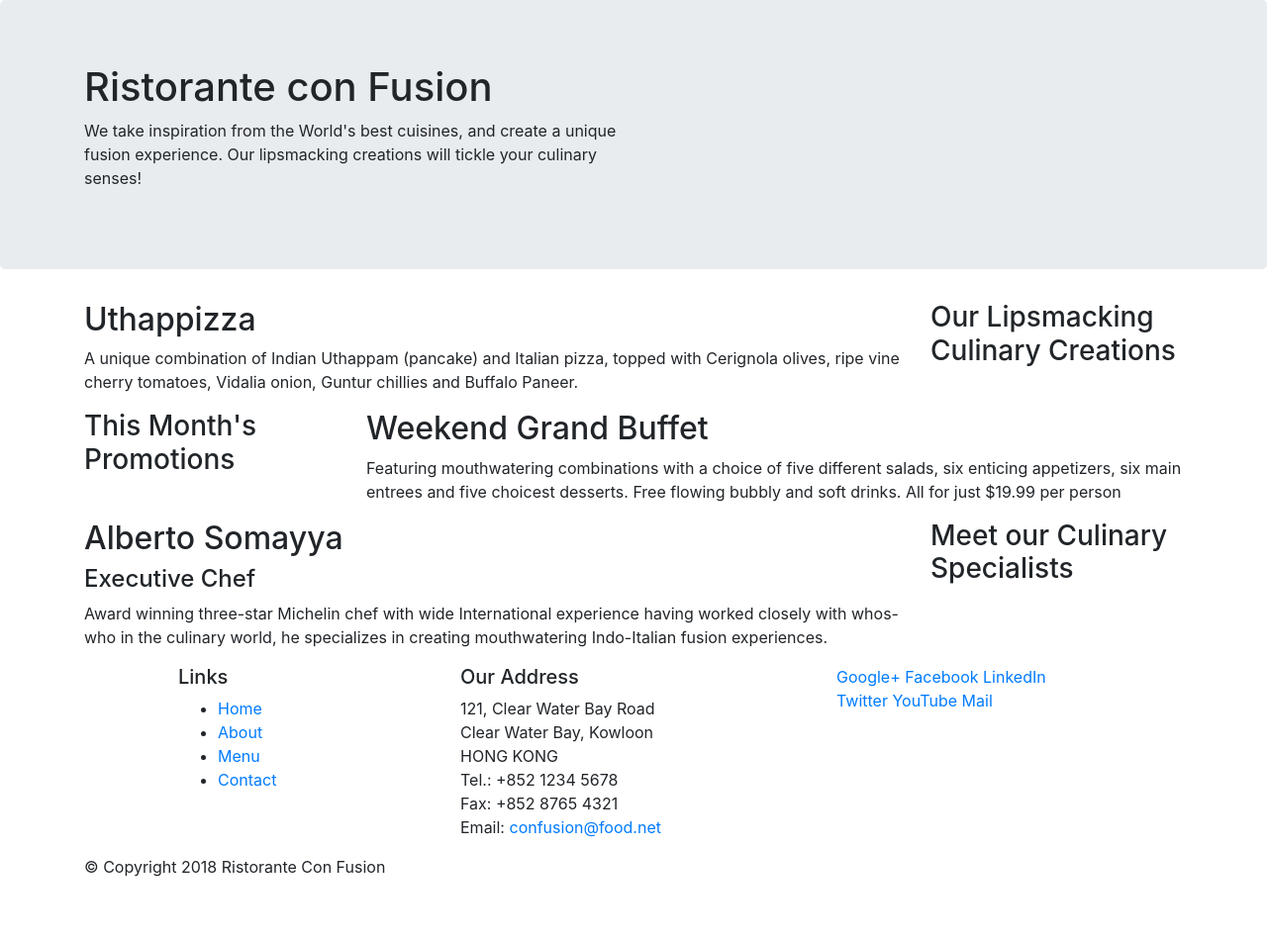
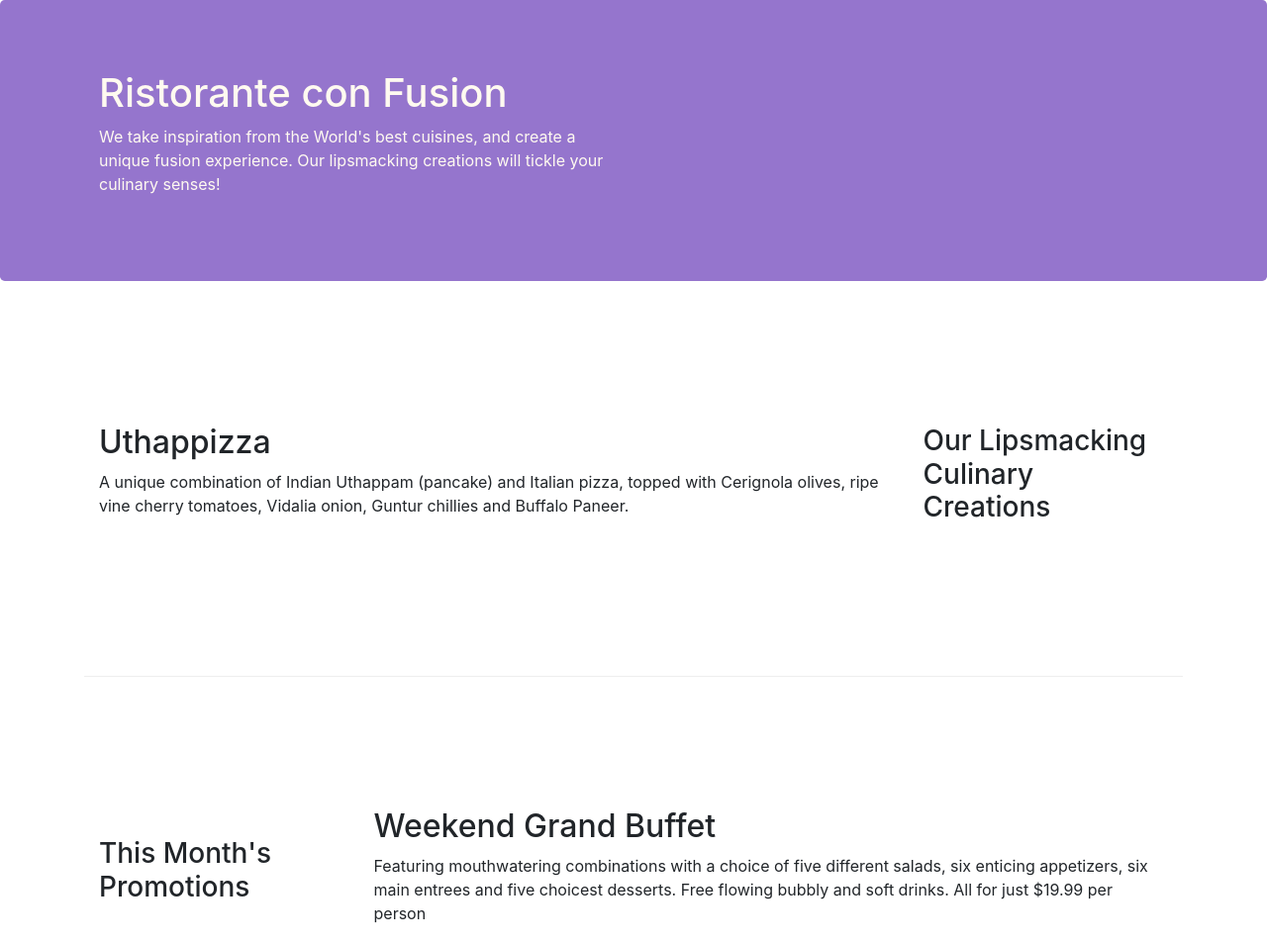
Before and after one commit to kiltro-dev/conFusion, a website: page index.html in a window 1280 px wide. Shown: the top 954 px of the page at 99% size. Before the commit the page ends 904 px from the top, so only its background shows below. Drawn offline with nearby package versions, Linux system fonts and the light colour scheme.

Commit message:
Bootstrap grid part 2/2 and custom css classes

```diff
--- /dev/null
+++ b/css/style.css
@@ -0,0 +1,30 @@
+.row-header {
+    margin: 0px auto;
+    padding: 0px auto;
+}
+
+.row-content {
+    margin: 0px auto;
+    padding: 50px 0px 50px 0px;
+    border-bottom: 1px ridge;
+    min-height: 400px;
+}
+
+.footer {
+    background-color: #D1C4E9;
+    margin: 0px auto;
+    padding: 20px 0px 20px 0px;
+}
+
+.jumbotron {
+    padding: 70px 30px 70px 30px;
+    margin: 0px auto;
+    background: #9575CD;
+    color: floralwhite;
+}
+
+.adrees {
+    font-size: 80%;
+    margin: 0px;
+    color: #0F0F0F;
+}
--- a/index.html
+++ b/index.html
@@ -10,13 +10,14 @@
 
     <!-- Bootstrap CSS -->
     <link rel="stylesheet" href="node_modules/bootstrap/dist/css/bootstrap.min.css">
+    <link rel="stylesheet" href="./css/style.css">
 </head>
 
 <body>
 
     <header class="jumbotron">
         <div class="container">
-            <div class="row">
+            <div class="row row-header">
                 <div class="col-12 col-sm-6">
                     <h1>Ristorante con Fusion</h1>
                     <p>We take inspiration from the World's best cuisines, and create a unique fusion experience. Our lipsmacking creations will tickle your culinary senses!</p>
@@ -28,7 +29,7 @@
     </header>
 
     <div class="container">
-        <div class="row">
+        <div class="row row-content align-items-center">
             <div class="col-12 col-sm-4 order-sm-last col-md-3">
                 <h3>Our Lipsmacking Culinary Creations</h3>
             </div>
@@ -39,7 +40,7 @@
         </div>
 
 
-        <div class="row">
+        <div class="row row-content align-items-center">
             <div class="col-12 col-sm-4 col-md-3">
                 <h3>This Month's Promotions</h3>
             </div>
@@ -49,7 +50,7 @@
             </div>
         </div>
 
-        <div class="row">
+        <div class="row row-content align-items-center">
             <div class="col-12 col-sm-4 order-sm-last col-md-3">
                 <h3>Meet our Culinary Specialists</h3>
             </div>
@@ -61,12 +62,12 @@
         </div>
     </div>
 
-    <footer >
+    <footer class="footer">
         <div class="container">
-            <div class="row">
+            <div class="row ">
                 <div  class="col-4 offset-1 col-sm-3">
                     <h5>Links</h5>
-                    <ul>
+                    <ul class="list-unstyled">
                         <li><a href="#">Home</a></li>
                         <li><a href="#">About</a></li>
                         <li><a href="#">Menu</a></li>
@@ -84,8 +85,8 @@
 		              Email: <a href="mailto:confusion@food.net">confusion@food.net</a>
 		           </address>
                 </div>
-                <div class="col-12 col-sm-3">
-                    <div>
+                <div class="col-12 col-sm-3 align-self-center">
+                    <div class="text-center">
                         <a href="http://google.com/+">Google+</a>
                         <a href="http://www.facebook.com/profile.php?id=">Facebook</a>
                         <a href="http://www.linkedin.com/in/">LinkedIn</a>
@@ -95,7 +96,7 @@
                     </div>
                 </div>
            </div>
-           <div class="row">
+           <div class="row justify-content-center">
                 <div class="col-auto">
                     <p>© Copyright 2018 Ristorante Con Fusion</p>
                 </div>
```
